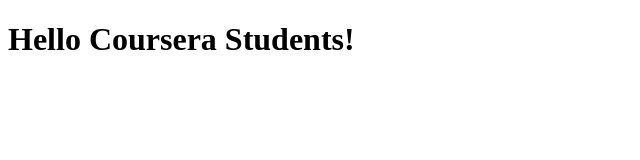
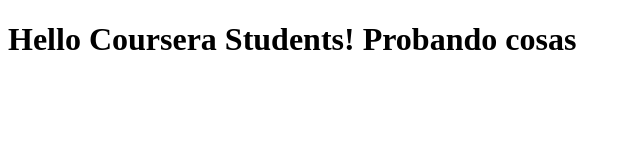
Before and after one commit to jabenitez88/coursera-angular-js, a plain HTML site: page index.html in a window 1280 px wide. Shown: the whole page, without its empty margins (0-640 px from the left). Drawn offline with Linux system fonts and the light colour scheme.

Commit message:
Nueva versión de html

```diff
--- a/index.html
+++ b/index.html
@@ -5,6 +5,6 @@
     <title>Hello Coursera</title>
   </head>
   <body>
-    <h1>Hello Coursera Students!</h1>
+    <h1>Hello Coursera Students! Probando cosas</h1>
   </body>
 </html>
```
